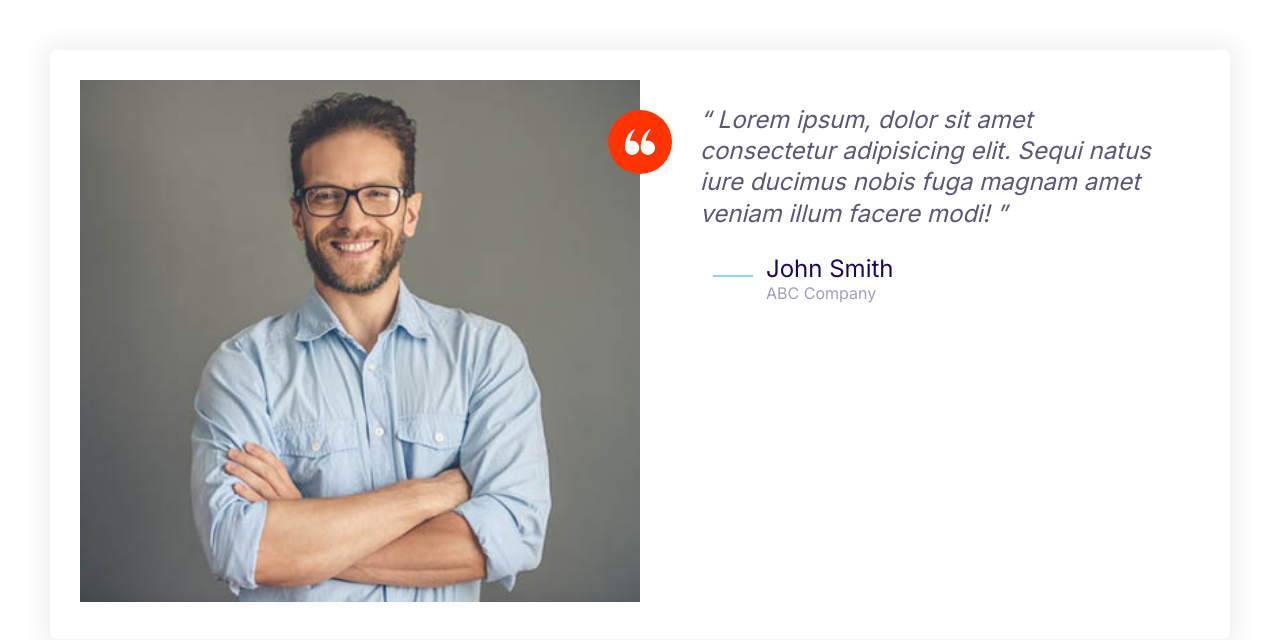
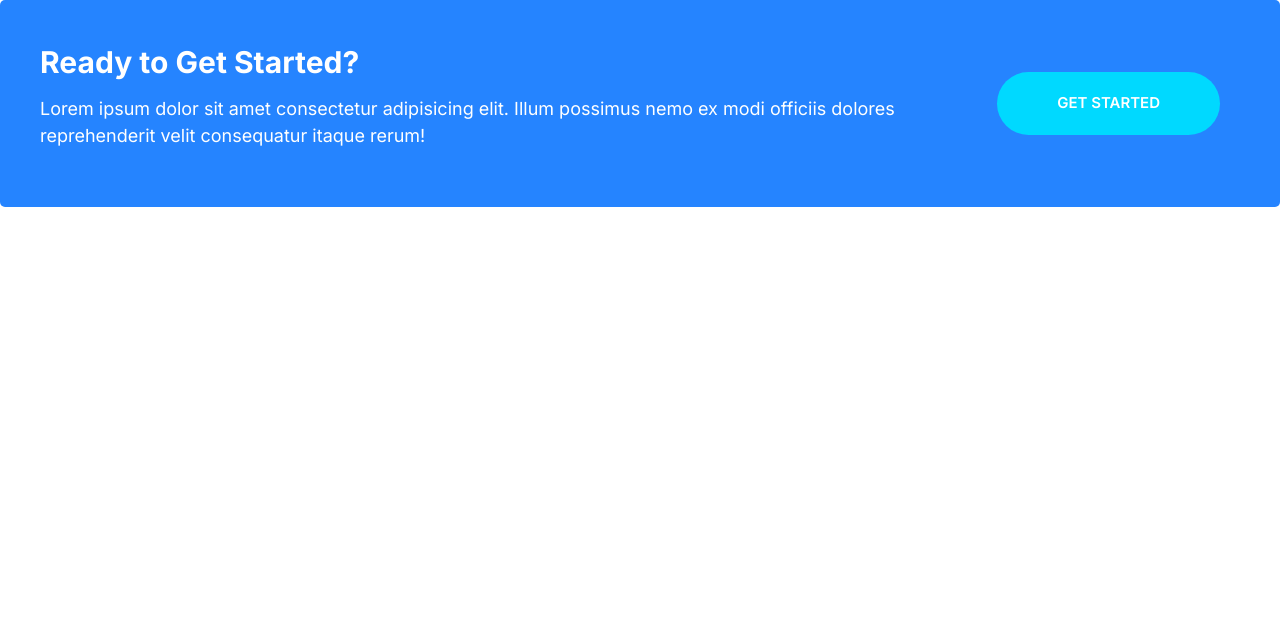
Before and after one commit to yinhang1107/hangify, a plain HTML site: page index.html in a window 1280 px wide. Drawn offline with Linux system fonts and the light colour scheme.

Commit message:
Created callout component.

```diff
--- a/css/styles.css
+++ b/css/styles.css
@@ -196,6 +196,10 @@ a {
 }
 .btn--accent:hover {
   background: #ec3000;
+}
+.btn--stretched {
+  padding-left: 6rem;
+  padding-right: 6rem;
 }
 .btn--block {
   width: 100%;
@@ -419,3 +423,37 @@ a {
     margin-left: 6rem;
   }
 }
+/* CallOut */
+.callout {
+  padding: 4rem;
+  border-radius: 5px;
+}
+
+.callout--primary {
+  background: var(--color-primary);
+  color: white;
+}
+.callout__heading {
+  color: white;
+  margin-top: 0;
+  font-size: 3rem;
+}
+.callout .btn {
+  justify-self: center;
+  align-self: center;
+}
+.callout__content {
+  text-align: center;
+}
+@media screen and (min-width: 768px) {
+  .callout .grid--1x2 {
+    grid-template-columns: 1fr auto;
+  }
+  .callout__content {
+    text-align: left;
+  }
+  .callout .btn {
+    justify-self: start;
+    margin: 0 2rem;
+  }
+}
--- a/index.html
+++ b/index.html
@@ -12,38 +12,18 @@
     <link rel="stylesheet" href="css/normalize.css" />
     <link rel="stylesheet" href="css/styles.css" />
   </head>
-  <body style="padding: 5rem">
-    <div class="card testimonial">
+  <body>
+    <div class="callout callout--primary">
       <div class="grid grid--1x2">
-        <div class="testimonial__image">
-          <span class="icon-container icon-container--accent">
-            <svg class="icon icon--white icon--small">
-              <use xlink:href="images/sprite.svg#quotes"></use>
-            </svg>
-        </span>
-          <img src="images/testimonial.jpg" alt="A happy, smiling customer">
+        <div class="callout__content">
+          <h2 class="callout__heading">Ready to Get Started?</h2>
+          <p>
+            Lorem ipsum dolor sit amet consectetur adipisicing elit. Illum
+            possimus nemo ex modi officiis dolores reprehenderit velit consequatur
+            itaque rerum!
+          </p>
         </div>
-        <blockquote class="quote">
-          <p class="quote__text">
-            Lorem ipsum, dolor sit amet consectetur adipisicing elit. Sequi natus iure
-            ducimus nobis fuga magnam amet veniam illum facere modi!
-          </p>
-          <footer>
-            <div class="media">
-              <div class="media__image">
-                <svg class="icon icon--primary quote__line">
-                  <use xlink:href="images/sprite.svg#line"></use>
-                </svg>
-              </div>
-              <div class="media__body">
-                <h3 class="media__title quote__author">John Smith</h3>
-                <p class="quote__organization">
-                  ABC Company
-                </p>
-              </div>
-            </div>
-          </footer>
-        </blockquote>
+        <a href="" class="btn btn--secondary btn--stretched">Get Started</a>
       </div>
     </div>
   </body>
```
Also changed, not shown: components/callout.html (added, +13 -0 lines).
